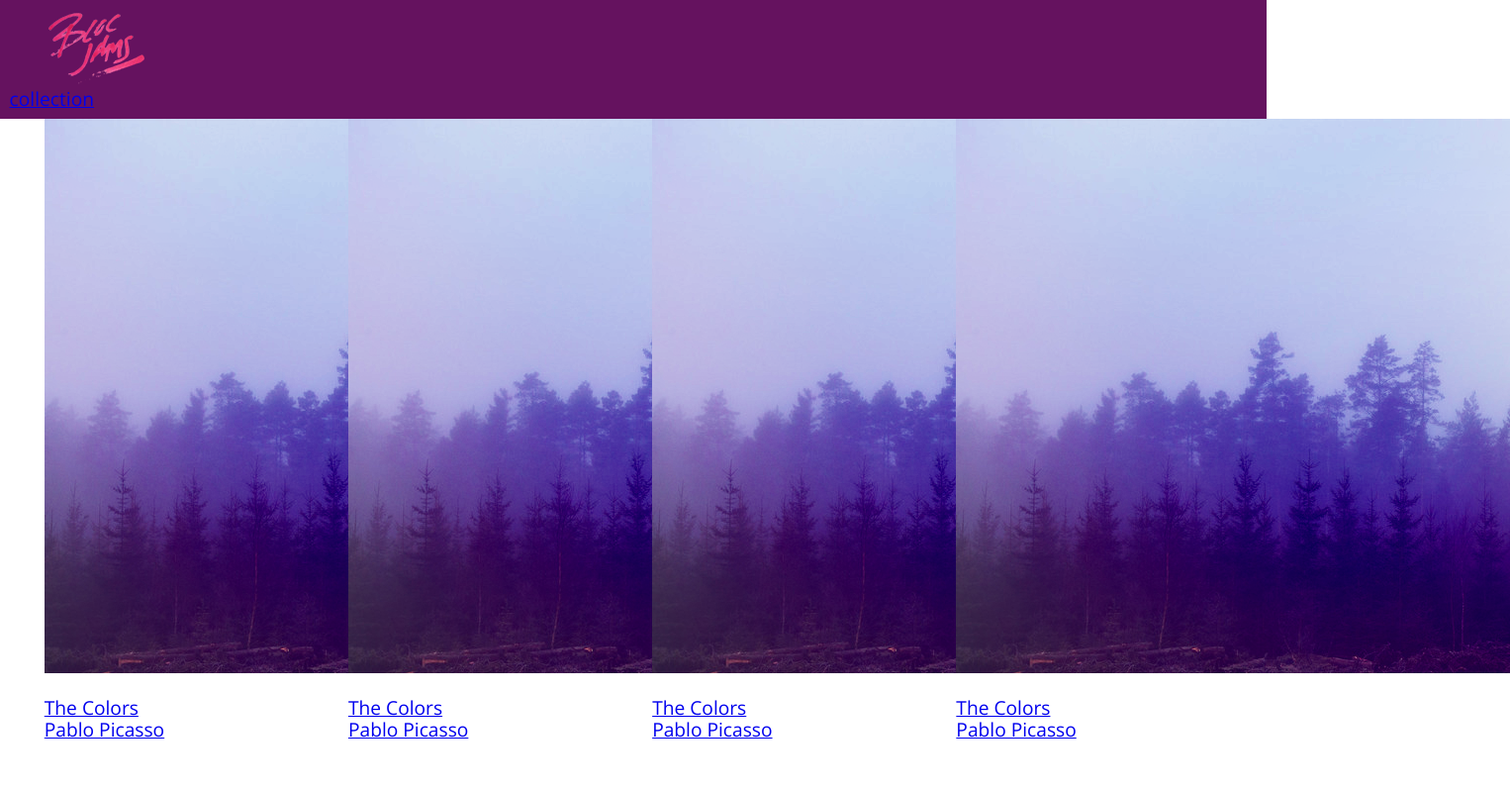
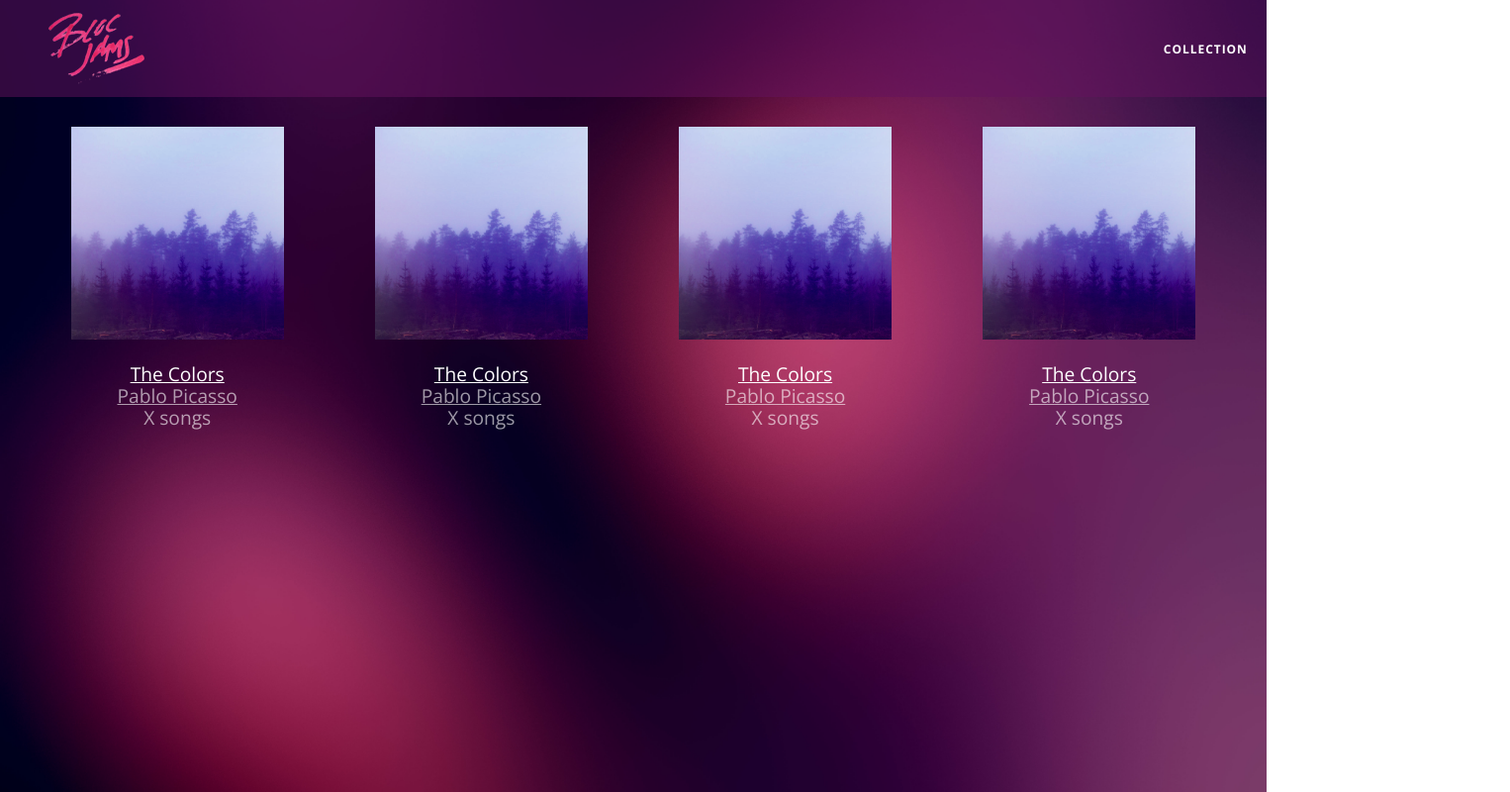
Before and after one commit to lkoprivica/bloc-jams, a plain HTML site: page collection.html in a window 1280 px wide. Shown: the whole page at 99% size, 1526 px wide, since content can reach past the window. Drawn offline with nearby package versions, Linux system fonts and the light colour scheme.

Commit message:
assignment checkpoint 5 completed

```diff
--- a/styles/collection.css
+++ b/styles/collection.css
@@ -0,0 +1,40 @@
+body.collection {
+     background-image: url(../assets/images/blurred_backgrounds/blur_bg_2.jpg);
+     background-repeat: no-repeat;
+     background-attachment: fixed;
+     background-position: center center;
+     background-size: cover;
+ }
+
+ .album-covers {
+     position: relative;
+ }
+
+ .collection-album-container {
+     position: relative;
+     margin-top: 30px;
+     margin-bottom: 20px;
+     text-align: center;
+ }
+
+ .collection-album-container .caption {
+     margin-top: 10px;
+ }
+
+ .collection-album-container .caption p {
+     font-size: 1rem;
+     font-weight: 300;
+     color: rgba(255, 255, 255, 0.6);
+ }
+
+ .collection-album-container .caption p a {
+     color: rgba(255, 255, 255, 0.6);
+ }
+
+ .collection-album-container .caption p a.album-name {
+     color: white;
+ }
+
+ .collection-album-container img {
+     width: 80%;
+ }
--- a/styles/main.css
+++ b/styles/main.css
@@ -17,14 +17,58 @@ html {
 
 
  .navbar {
+     position: relative;
      padding: 0.5rem;
-     background-color: rgb(101,18,95);
+     background-color: rgba(101,18,95,0.5);
+     z-index: 1;
  }
 
  .navbar .logo {
      position: relative; /* positioning will be explained in a resource */
      left: 2rem;
+     cursor: pointer;  /* produces the finger-pointer icon when you hover over the logo */
  }
+
+ .navbar .links-container {
+     display: table;
+     position: absolute;
+     top: 0;
+     right: 0;
+     height: 100px;
+     color: white;
+     /* #3 */
+     text-decoration: none;
+ }
+
+ .links-container .navbar-link {
+     display: table-cell;
+     position: relative;
+     height: 100%;
+     padding-left: 1rem;
+     padding-right: 1rem;
+     /* #4 */
+     vertical-align: middle;
+     color: white;
+     font-size: 0.625rem;
+     letter-spacing: 0.05rem;
+     font-weight: 700;
+     text-transform: uppercase;
+     /* #3 */
+     text-decoration: none;
+     cursor: pointer;
+ }
+
+   /* #5 */
+ .links-container .navbar-link:hover {
+     color: rgb(233,50,117);
+ }
+
+.links-containter .navbar-link:active{
+    background-color: white;
+
+}
+
+
 
 .container {
      margin: 0 auto;
@@ -53,3 +97,13 @@ html {
  @media (min-width: 1024px) {
         html { font-size: 120%; }
  }
+
+.clearfix::before,
+.clearfix::after {
+   content: " ";
+   display: table;
+}
+
+.clearfix::after {
+   clear: both;
+}
```
